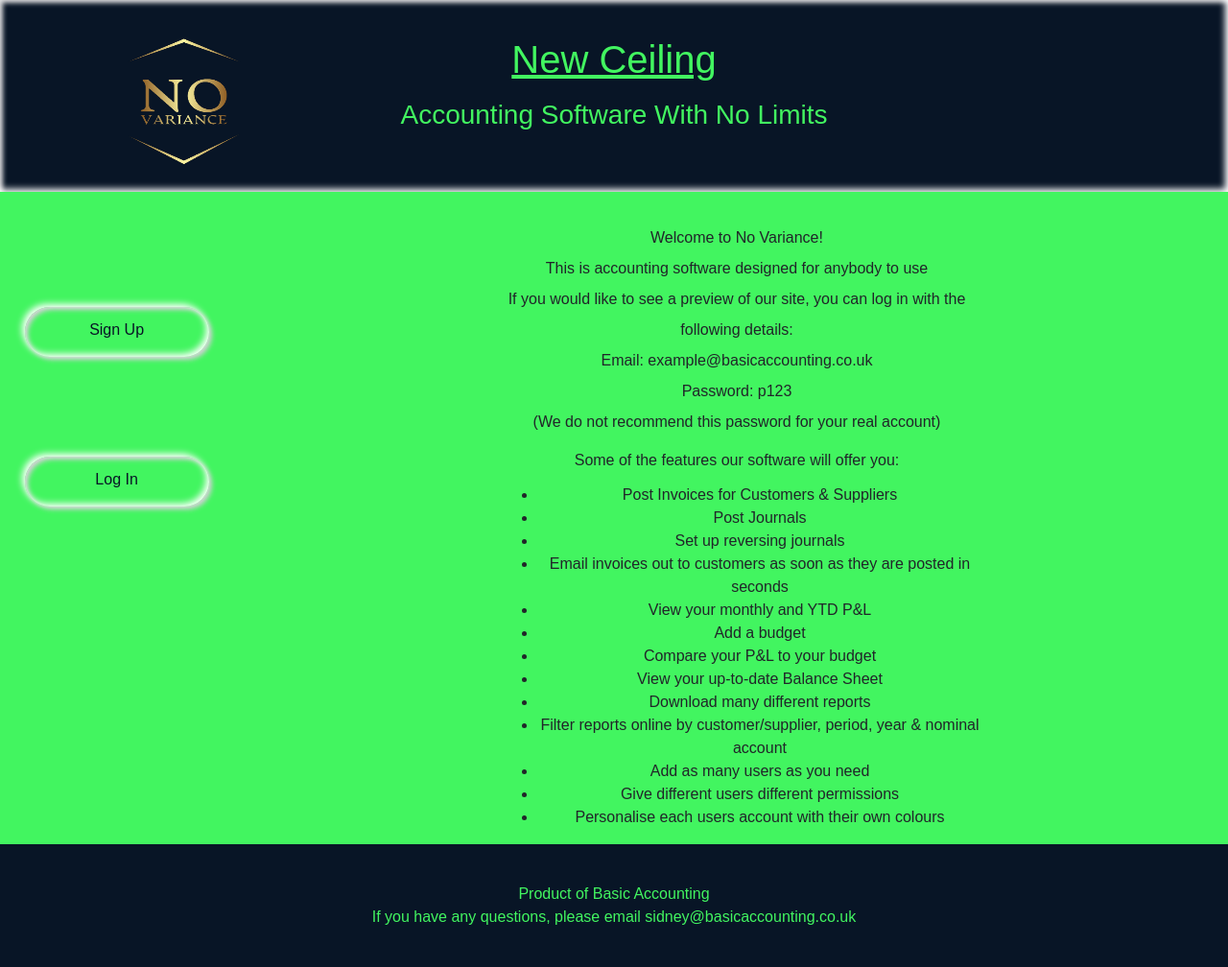
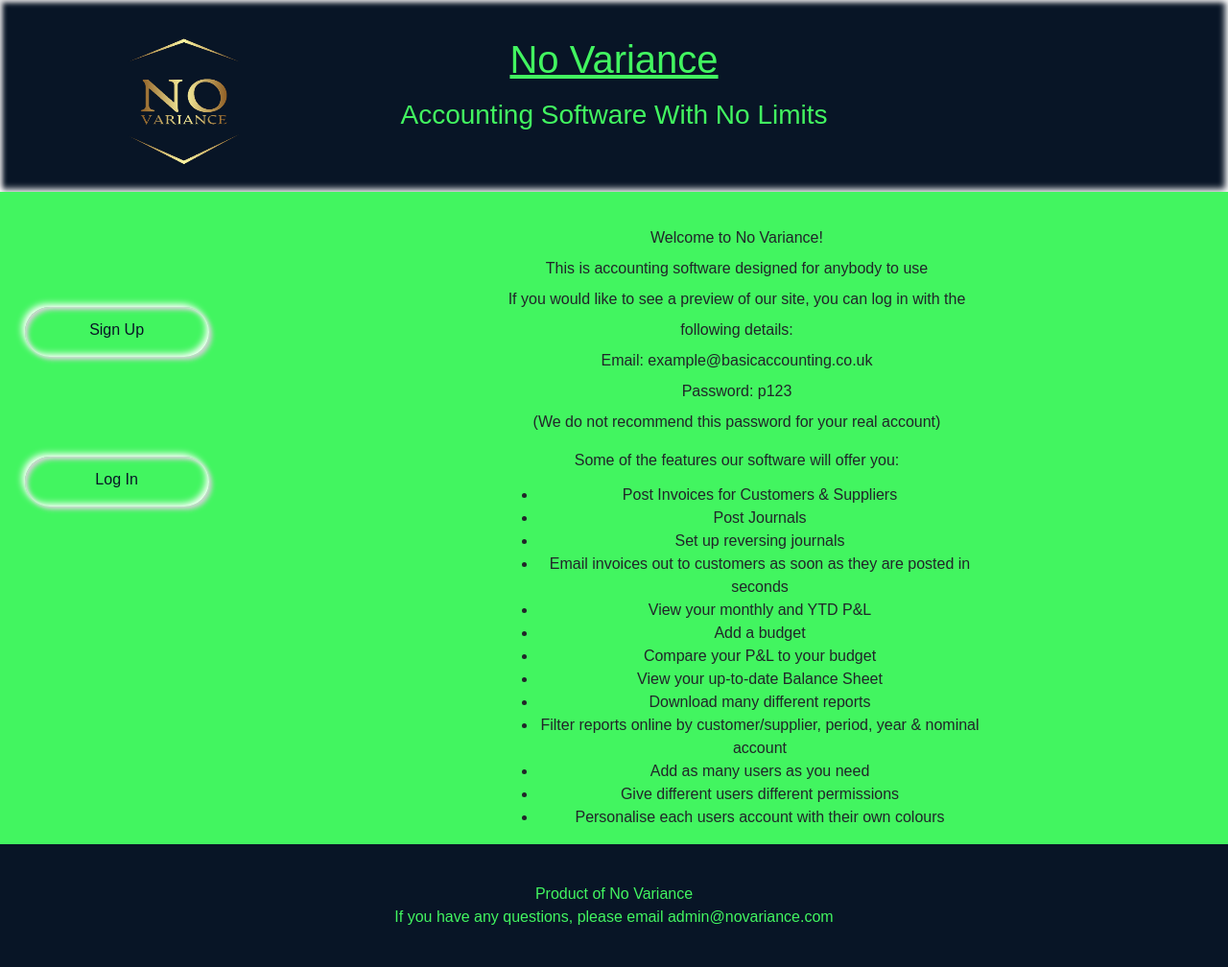
Before and after one commit to 5idneyD/FinancialForecasts, a Flask app: page / in a window 1280 px wide. Shown: the whole page at 96% size. Run offline with Flask 3, Linux system fonts and the light colour scheme; some libraries are stand-ins or nearby versions; some web fonts are replaced.

Commit message:
Update index to show No Variance

```diff
--- a/src/templates/index.html
+++ b/src/templates/index.html
@@ -1,6 +1,6 @@
 {% extends "blueprint.html" %} {% block meta %} {% endblock %} {% block body %}
 <div id="heading">
-	<h1><u>New Ceiling</u></h1>
+	<h1><u>No Variance</u></h1>
 	<h3>Accounting Software With No Limits</h3>
 </div>
 
@@ -37,7 +37,7 @@
 				<div id="list"></div>
 			</div>
 			<footer>
-				Product of Basic Accounting<br />If you have any questions, please email sidney@basicaccounting.co.uk
+				Product of No Variance<br />If you have any questions, please email admin@novariance.com
 			</footer>
 		</div>
 	</div>
```
